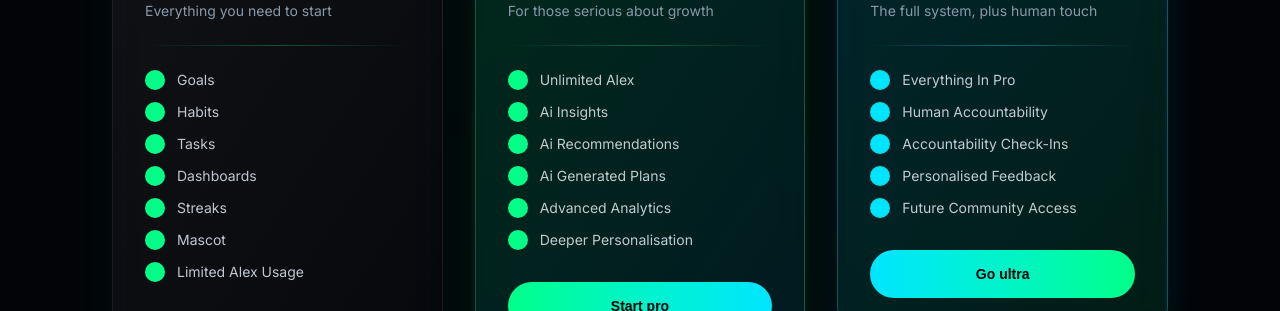
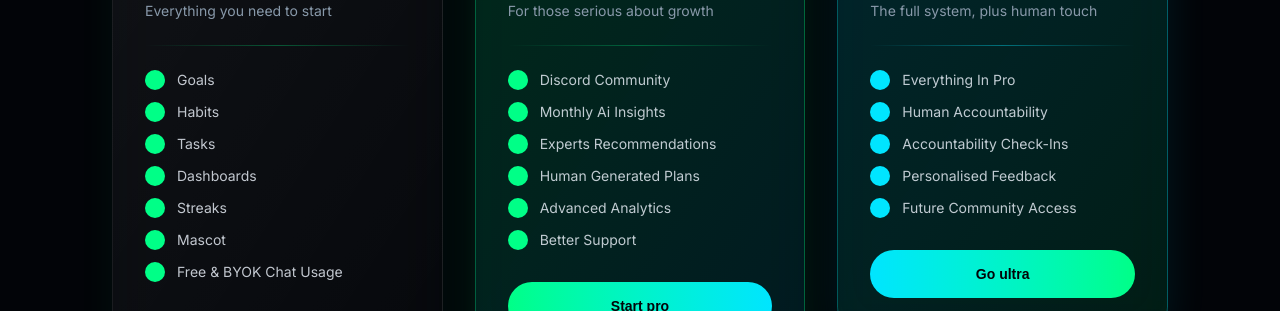
Before and after one commit to MohammedAnasuddinZaid/RRise-Comapny-Senior-Devloper, a Next.js app: page /pricing in a window 1280 px wide. Shown: the part 489-800 px from the top of the page. Built offline with nearby package versions, Linux system fonts and the light colour scheme; no server answers; a web font is replaced by a local one.

Commit message:
letss goo

```diff
--- a/src/app/pricing/page.tsx
+++ b/src/app/pricing/page.tsx
@@ -188,7 +188,7 @@
       "dashboards",
       "streaks",
       "mascot",
-      "limited alex usage",
+      "Free & BYOK chat usage",
     ],
     accentColor: "text-primary",
     dotColor: "bg-primary",
@@ -207,12 +207,12 @@
     ctaLabel: "Start pro",
     ctaVariant: "gradient" as const,
     features: [
-      "unlimited alex",
-      "ai insights",
-      "ai recommendations",
-      "ai generated plans",
+      "Discord community",
+      "monthly ai insights",
+      "Experts recommendations",
+      "Human generated plans",
       "advanced analytics",
-      "deeper personalisation",
+      "better support",
     ],
     accentColor: "text-primary",
     dotColor: "bg-primary",
```
